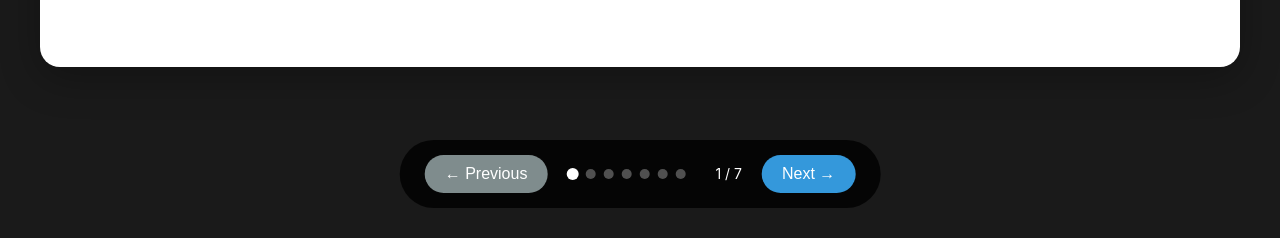
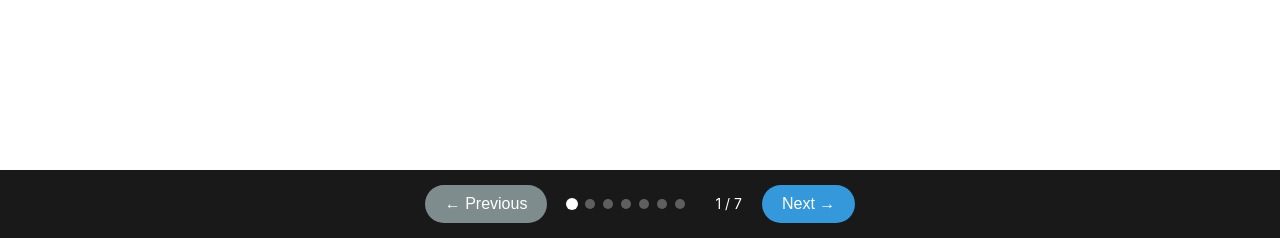
Before and after one commit to art-defcon/beer, a plain HTML site: page src/brewery-scale-comparison.html in a window 1280 px wide. Shown: the part 562-800 px from the top of the page. Drawn offline with Linux system fonts and the light colour scheme.

Commit message:
Added margins in full, and removed ugly box and dark backgrounds

```diff
--- a/src/brewery-scale-comparison.html
+++ b/src/brewery-scale-comparison.html
@@ -15,7 +15,7 @@
             font-family: -apple-system, BlinkMacSystemFont, 'Segoe UI', Roboto, sans-serif;
             line-height: 1.6;
             color: #333;
-            background-color: #1a1a1a;
+            background-color: #ffffff;
             overflow: hidden;
         }
 
@@ -23,6 +23,7 @@
             width: 100vw;
             height: 100vh;
             position: relative;
+            background-color: #ffffff;
         }
 
         .slide {
@@ -31,12 +32,13 @@
             position: absolute;
             display: flex;
             flex-direction: column;
-            justify-content: center;
+            justify-content: flex-start;
             align-items: center;
-            padding: 40px;
+            padding: 0;
             opacity: 0;
             transform: translateX(100%);
             transition: opacity 0.5s ease, transform 0.5s ease;
+            background-color: #ffffff;
         }
 
         .slide.active {
@@ -49,28 +51,29 @@
         }
 
         .slide-content {
-            max-width: 1200px;
-            width: 100%;
-            background: white;
-            border-radius: 20px;
-            padding: 40px;
-            box-shadow: 0 10px 40px rgba(0,0,0,0.3);
-            max-height: 85vh;
+            width: 80%;
+            height: calc(100% - 100px);
+            background: #ffffff;
+            padding: 60px 40px 40px 40px;
             overflow-y: auto;
+            max-width: 1400px;
+            margin: 0 auto;
         }
 
         .navigation {
             position: fixed;
-            bottom: 30px;
-            left: 50%;
-            transform: translateX(-50%);
+            bottom: 0;
+            left: 0;
+            right: 0;
+            width: 100%;
             display: flex;
             gap: 10px;
             z-index: 100;
-            background: rgba(0,0,0,0.8);
+            background: rgba(0,0,0,0.9);
             padding: 15px 25px;
-            border-radius: 50px;
+            border-radius: 0;
             align-items: center;
+            justify-content: center;
         }
 
         .nav-btn {
@@ -347,9 +350,9 @@
             .slide-content {
                 padding: 20px;
                 max-height: none;
-                margin: 0 auto;
-                margin-bottom: 20px;
-                border-radius: 10px;
+                margin: 0;
+                width: 100%;
+                border-radius: 0;
                 max-width: 100%;
             }
 
```
Also changed, not shown: src/brewing-guide.html (+15 -14 lines).
